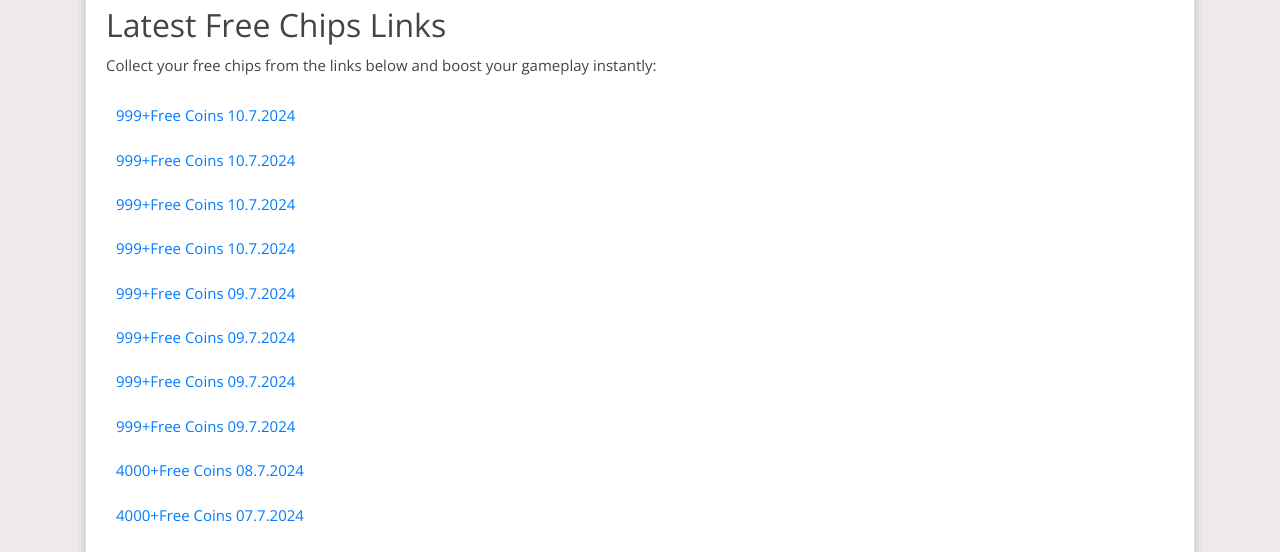
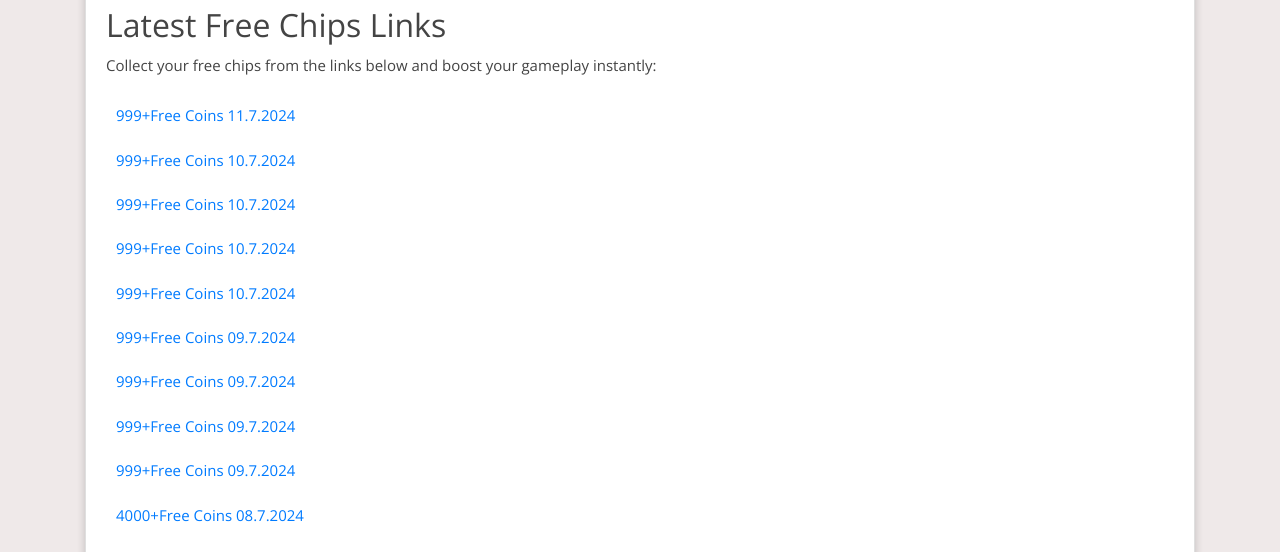
Before and after one commit to Prollad99/bs-net, a Jekyll site: the page built from _posts/2024-06-29-pop-slots.md, in a window 1280 px wide and 900 px high. Shown: the part 343-895 px from the top of the window. Built offline with Jekyll 4.4.1, drawn with Linux system fonts in a browser that asks for light colours; nearby versions of some CDN libraries; comment, search, counter and statistics services are not loaded.

Commit message:
Update pop-slots reward links

```diff
--- a/_includes/pop-slots.html
+++ b/_includes/pop-slots.html
@@ -1,4 +1,5 @@
 <html><body><div class="reward"><ul>
+<li><a href="https://popslots.casino/4cLbSPg">999+free coins 11.7.2024</a></li>
 <li><a href="https://popslots.casino/3LiMJ2A">999+free coins 10.7.2024</a></li>
 <li><a href="https://popslots.casino/4cxscn7">999+free coins 10.7.2024</a></li>
 <li><a href="https://landingpages.popslotscasino.com/2.729.103451/site/pages/landingpop/index.html?coupon=RPOP_1M_20240710_IG_rsdu_CM">999+free coins 10.7.2024</a></li>
--- a/links-json/pop-slots.json
+++ b/links-json/pop-slots.json
@@ -1,4 +1,8 @@
 [
+  {
+    "href": "https://popslots.casino/4cLbSPg",
+    "text": "999+free coins 11.7.2024"
+  },
   {
     "href": "https://popslots.casino/3LiMJ2A",
     "text": "999+free coins 10.7.2024"
```
